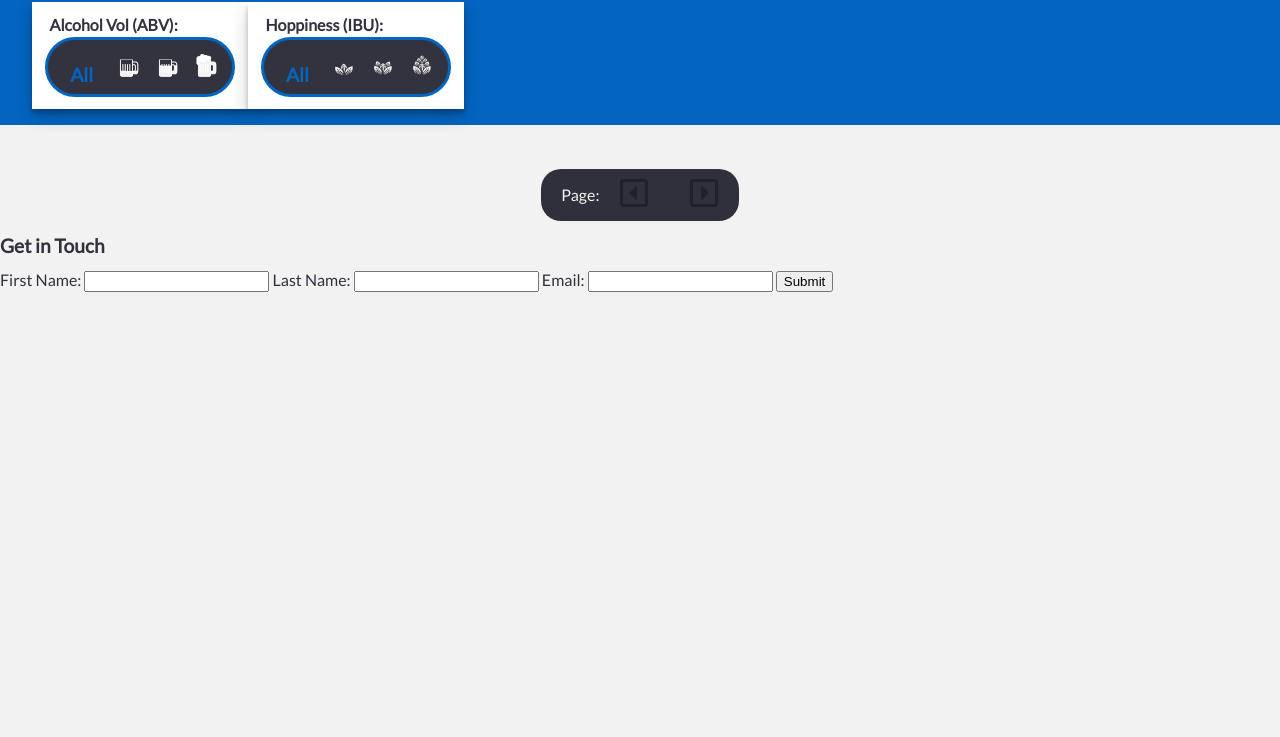
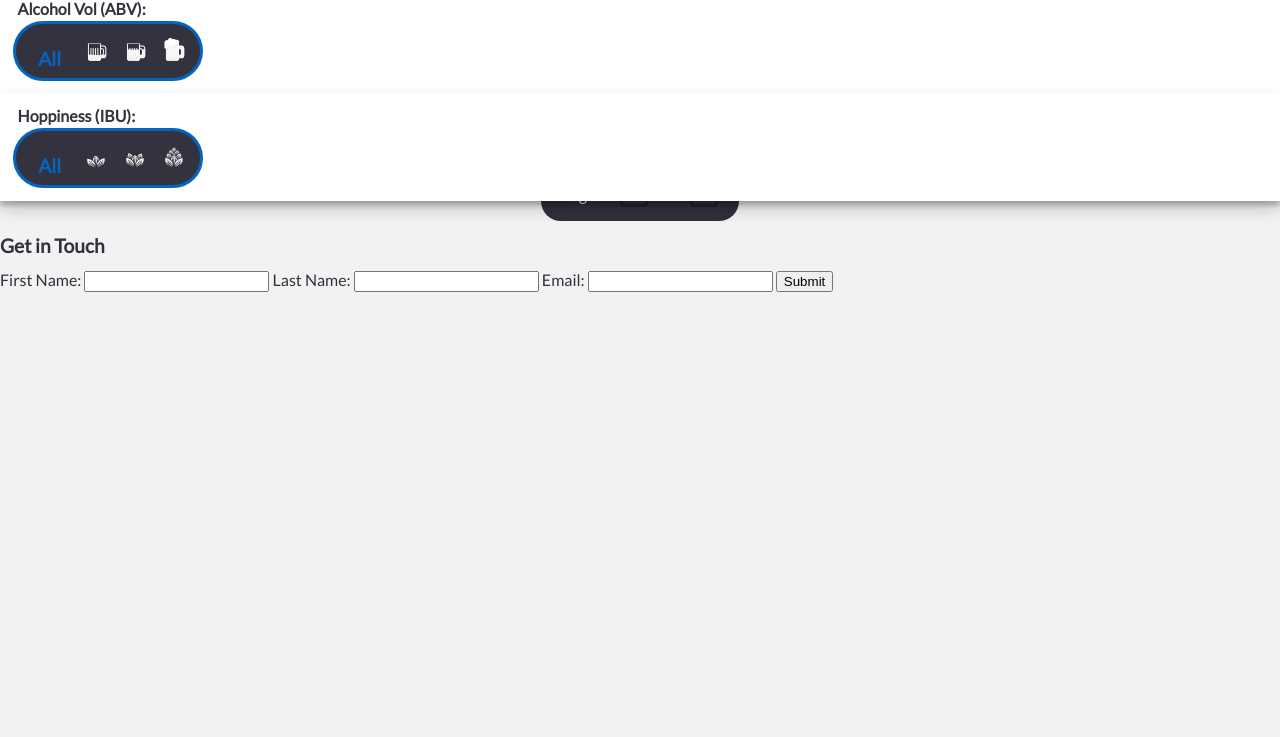
Before and after one commit to rhennessey3/Beer-api-hack, a plain HTML site: page index.html in a window 1280 px wide. Shown: the part 63-800 px from the top of the page. Drawn offline with Linux system fonts and the light colour scheme; no server answers.

Commit message:
fixed regression

```diff
--- a/index.css
+++ b/index.css
@@ -36,7 +36,7 @@ display: flex;
 flex-direction: column;
 width: 100%;
   position: fixed;
-  padding: 1rem 2rem;
+
   background: var(--blue);
   color: var(--off-white);
   font-size: 2rem;
@@ -107,7 +107,7 @@ width: 100%;
 /* sticks to top */
 .filters {
   display: flex;
-  flex-direction: row;
+  flex-direction: column;
   /* position: fixed;
   top: -100;
   z-index: 999; */
```
